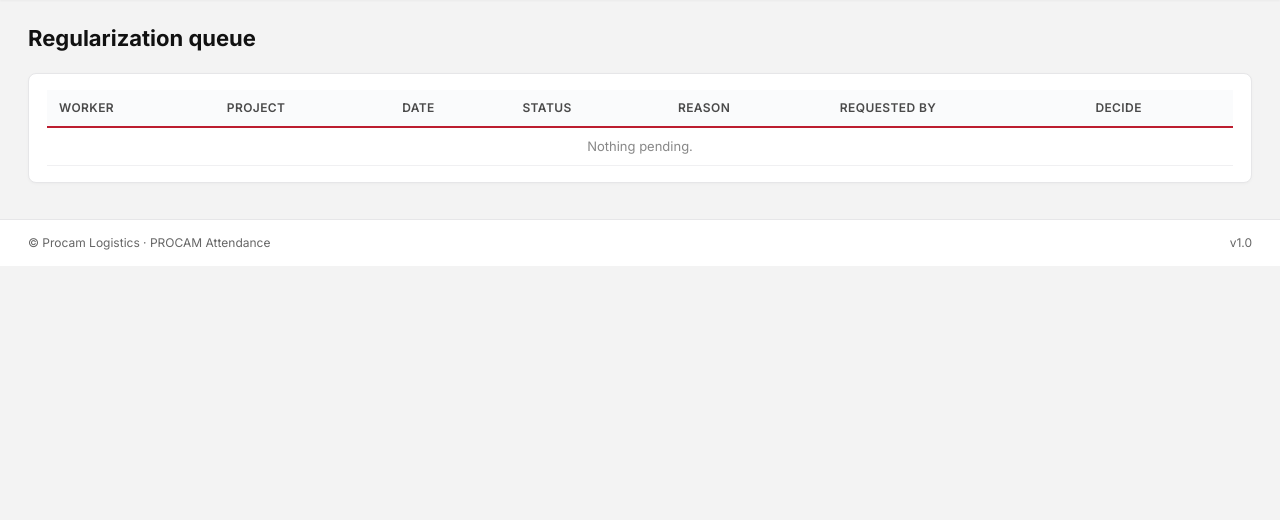
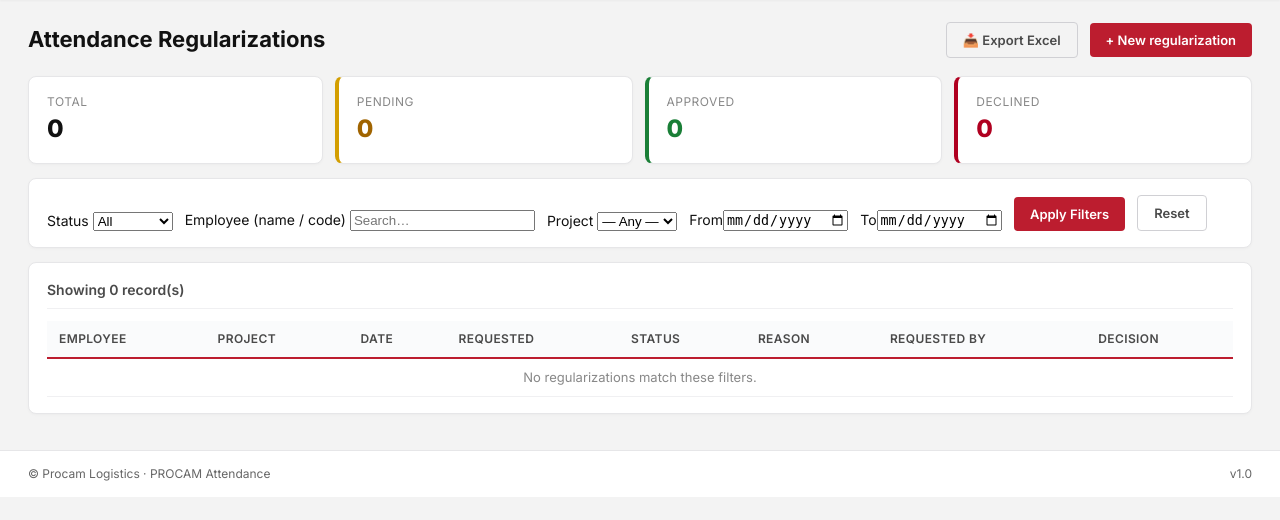
Before and after one commit to Amiish14/attendance-system, a Flask app: page /attendance/regularization/queue in a window 1280 px wide. Shown: the part 106-626 px from the top of the page. Run offline with Flask 3, Linux system fonts and the light colour scheme; a user stored in the database is signed in; some libraries are stand-ins or nearby versions.

Commit message:
feat: Employee Self Attendance (Mode 2) + regularization register
- Self attendance for office staff: face verification, Manager -> HR approval
- Phase 1: GPS/geofence disabled by default (mark from any location)
- Geofencing code + admin screens retained for Phase 2 (toggle to enable)
- Regularization: full register (all employees, all statuses) with filters,
  summary counts, inline approve/decline, and Excel export
- DB self-migrates on boot; kiosk (Mode 1) untouched
- End-to-end tests (28/28 passing)

```diff
--- a/routes/attendance.py
+++ b/routes/attendance.py
@@ -256,14 +256,118 @@ def regularization_new():
                            projects=projects, workers=workers)
 
 
+def _regularization_query():
+    """Build a filtered Regularization query from the request args. Shared by
+       the register view and the Excel export so both apply identical filters.
+       Returns (query, filters_dict)."""
+    status = (request.args.get("status") or "All").strip()
+    q_text = (request.args.get("q") or "").strip()
+    project_id = request.args.get("project_id", type=int)
+    d_from = parse_date(request.args.get("from"))
+    d_to = parse_date(request.args.get("to"))
+
+    q = Regularization.query.join(Worker, Worker.id == Regularization.worker_id)
+    if status and status != "All":
+        q = q.filter(Regularization.status == status)
+    if q_text:
+        like = f"%{q_text}%"
+        q = q.filter(db.or_(Worker.full_name.ilike(like), Worker.code.ilike(like)))
+    if project_id:
+        q = q.filter(Regularization.project_id == project_id)
+    if d_from:
+        q = q.filter(Regularization.work_date >= d_from)
+    if d_to:
+        q = q.filter(Regularization.work_date <= d_to)
+    q = q.order_by(Regularization.created_at.desc())
+    filters = {"status": status, "q": q_text, "project_id": project_id,
+               "from": request.args.get("from") or "", "to": request.args.get("to") or ""}
+    return q, filters
+
+
 @bp.route("/regularization/queue")
 @login_required
 @role_required(ROLE_PROCAM_REP, ROLE_ADMIN)
 def regularization_queue():
-    rows = (Regularization.query
-            .filter_by(status="Pending")
-            .order_by(Regularization.created_at.desc()).all())
-    return render_template("attendance/regularization_queue.html", rows=rows)
+    """Full regularization register — every employee, all statuses, filterable.
+       Pending rows can be approved/declined inline."""
+    q, filters = _regularization_query()
+    rows = q.all()
+    # Summary counts are computed over ALL regularizations (unfiltered) so the
+    # cards give a stable at-a-glance total regardless of the current filter.
+    counts = {
+        "Pending": Regularization.query.filter_by(status="Pending").count(),
+        "Approved": Regularization.query.filter_by(status="Approved").count(),
+        "Declined": Regularization.query.filter_by(status="Declined").count(),
+    }
+    counts["Total"] = counts["Pending"] + counts["Approved"] + counts["Declined"]
+    projects = Project.query.order_by(Project.name).all()
+    return render_template("attendance/regularization_queue.html",
+                           rows=rows, filters=filters, counts=counts,
+                           projects=projects, shown=len(rows))
+
+
+@bp.route("/regularization/export.xlsx")
+@login_required
+@role_required(ROLE_PROCAM_REP, ROLE_ADMIN)
+def regularization_export():
+    """Excel of the currently-filtered regularization register."""
+    from openpyxl import Workbook
+    from openpyxl.styles import Font, PatternFill, Alignment
+    from openpyxl.utils import get_column_letter
+    from flask import send_file
+    import io as _io
+    from utils import to_ist
+
+    q, _ = _regularization_query()
+    rows = q.all()
+
+    wb = Workbook(); ws = wb.active
+    ws.title = "Regularizations"
+    red = PatternFill("solid", fgColor="BC1D2F")
+    white_bold = Font(bold=True, color="FFFFFF")
+
+    headers = ["Code", "Employee", "Project", "Work Date", "Requested Status",
+               "Status", "Reason", "Requested By", "Decided By", "Decided At",
+               "Decision Remark"]
+    ncols = len(headers)
+    ws.merge_cells(start_row=1, start_column=1, end_row=1, end_column=ncols)
+    title = f"PROCAM — Attendance Regularizations ({len(rows)})"
+    ws.cell(row=1, column=1, value=title).font = Font(bold=True, color="FFFFFF", size=13)
+    ws.cell(row=1, column=1).fill = red
+    ws.cell(row=1, column=1).alignment = Alignment(horizontal="center", vertical="center")
+    ws.row_dimensions[1].height = 26
+    for i, h in enumerate(headers, 1):
+        c = ws.cell(row=2, column=i, value=h)
+        c.font = white_bold; c.fill = red
+        c.alignment = Alignment(horizontal="center", vertical="center")
+
+    for i, r in enumerate(rows, start=3):
+        w = r.worker
+        dec_ist = to_ist(r.decided_at)
+        vals = [
+            w.code if w else "",
+            w.full_name if w else "",
+            r.project.name if r.project else "",
+            r.work_date.strftime("%d-%b-%Y") if r.work_date else "",
+            r.requested_status or "",
+            r.status or "",
+            r.reason or "",
+            r.requested_by.username if r.requested_by else "",
+            r.decided_by.username if r.decided_by else "",
+            dec_ist.strftime("%d-%b-%Y %H:%M") if dec_ist else "",
+            r.decision_remark or "",
+        ]
+        for col, val in enumerate(vals, start=1):
+            ws.cell(row=i, column=col, value=val)
+
+    widths = [12, 26, 22, 12, 16, 12, 40, 16, 16, 18, 30]
+    for i, wd in enumerate(widths, start=1):
+        ws.column_dimensions[get_column_letter(i)].width = wd
+
+    buf = _io.BytesIO(); wb.save(buf); buf.seek(0)
+    fn = f"Procam_Regularizations_{date.today():%Y-%m-%d}.xlsx"
+    return send_file(buf, as_attachment=True, download_name=fn,
+                     mimetype="application/vnd.openxmlformats-officedocument.spreadsheetml.sheet")
 
 
 @bp.route("/regularization/<int:rid>/decide", methods=["POST"])
--- a/templates/_partials/topnav.html
+++ b/templates/_partials/topnav.html
@@ -26,7 +26,8 @@
       <div class="pc-nav-dropdown">
         <a href="{{ url_for('vendor.roster') }}">Vendor Roster</a>
         <a href="{{ url_for('client.roster') }}">Client Approval</a>
-        <a href="{{ url_for('attendance.regularization_queue') }}">Regularization Queue</a>
+        <a href="{{ url_for('attendance.regularization_queue') }}">Regularization Register</a>
+        <a href="{{ url_for('attendance.regularization_new') }}">Raise Regularization</a>
         <a href="{{ url_for('admin.face_enrolments') }}">Face Enrolments</a>
         <a href="{{ url_for('admin.import_employees') }}">Import PRERNA</a>
       </div>
@@ -49,7 +50,8 @@
   {% elif current_user.role == ROLE_PROCAM_REP %}
     <a href="{{ url_for('client.dashboard') }}">Dashboard</a>
     <a href="{{ url_for('client.roster') }}">Roster Approval</a>
-    <a href="{{ url_for('attendance.regularization_queue') }}">Regularization Queue</a>
+    <a href="{{ url_for('attendance.regularization_queue') }}">Regularization Register</a>
+    <a href="{{ url_for('attendance.regularization_new') }}">Raise Regularization</a>
     <a href="{{ url_for('self_att.manager_approvals') }}">Team Self Attendance</a>
   {% elif current_user.role == ROLE_VENDOR_REP %}
     <a href="{{ url_for('vendor.dashboard') }}">Dashboard</a>
--- a/templates/attendance/regularization_queue.html
+++ b/templates/attendance/regularization_queue.html
@@ -1,29 +1,95 @@
 {% extends "base.html" %}
-{% block title %}Regularization queue{% endblock %}
+{% block title %}Regularization register{% endblock %}
 {% block content %}
-<h1 class="pc-page-h1">Regularization queue</h1>
+<h1 class="pc-page-h1">Attendance Regularizations
+  <a class="pc-btn pc-btn-ghost" style="margin-left:auto;"
+     href="{{ url_for('attendance.regularization_export', **filters) }}">📥 Export Excel</a>
+  <a class="pc-btn pc-btn-primary" href="{{ url_for('attendance.regularization_new') }}">+ New regularization</a>
+</h1>
+
+{# ---- Summary cards (overall totals, not just the current filter) ---- #}
+<div style="display:flex; gap:12px; flex-wrap:wrap; margin-bottom:14px;">
+  <div class="pc-card" style="flex:1; min-width:150px; margin:0;">
+    <div style="font-size:12px; color:#888; text-transform:uppercase; letter-spacing:.5px;">Total</div>
+    <div style="font-size:24px; font-weight:800;">{{ counts.Total }}</div>
+  </div>
+  <div class="pc-card" style="flex:1; min-width:150px; margin:0; border-left:4px solid #d39e00;">
+    <div style="font-size:12px; color:#888; text-transform:uppercase; letter-spacing:.5px;">Pending</div>
+    <div style="font-size:24px; font-weight:800; color:#a06400;">{{ counts.Pending }}</div>
+  </div>
+  <div class="pc-card" style="flex:1; min-width:150px; margin:0; border-left:4px solid #1a7f37;">
+    <div style="font-size:12px; color:#888; text-transform:uppercase; letter-spacing:.5px;">Approved</div>
+    <div style="font-size:24px; font-weight:800; color:#1a7f37;">{{ counts.Approved }}</div>
+  </div>
+  <div class="pc-card" style="flex:1; min-width:150px; margin:0; border-left:4px solid #b00020;">
+    <div style="font-size:12px; color:#888; text-transform:uppercase; letter-spacing:.5px;">Declined</div>
+    <div style="font-size:24px; font-weight:800; color:#b00020;">{{ counts.Declined }}</div>
+  </div>
+</div>
+
+{# ---- Filters ---- #}
+<form method="get" class="pc-card" style="display:flex; gap:12px; align-items:end; flex-wrap:wrap;">
+  <div><label>Status</label>
+    <select name="status" onchange="this.form.submit()">
+      {% for s in ['All', 'Pending', 'Approved', 'Declined'] %}
+      <option value="{{ s }}" {% if filters.status == s %}selected{% endif %}>{{ s }}</option>
+      {% endfor %}
+    </select>
+  </div>
+  <div><label>Employee (name / code)</label>
+    <input name="q" value="{{ filters.q }}" placeholder="Search…"></div>
+  <div><label>Project</label>
+    <select name="project_id">
+      <option value="">— Any —</option>
+      {% for p in projects %}
+      <option value="{{ p.id }}" {% if filters.project_id == p.id %}selected{% endif %}>{{ p.name }}</option>
+      {% endfor %}
+    </select>
+  </div>
+  <div><label>From</label><input type="date" name="from" value="{{ filters.from }}"></div>
+  <div><label>To</label><input type="date" name="to" value="{{ filters.to }}"></div>
+  <button class="pc-btn pc-btn-primary" type="submit">Apply Filters</button>
+  <a class="pc-btn pc-btn-ghost" href="{{ url_for('attendance.regularization_queue') }}">Reset</a>
+</form>
+
+{# ---- Register table ---- #}
 <div class="pc-card">
+  <h3 style="margin-top:0;">Showing {{ shown }} record(s)</h3>
   <table class="pc-table">
-    <thead><tr><th>Worker</th><th>Project</th><th>Date</th><th>Status</th><th>Reason</th><th>Requested by</th><th>Decide</th></tr></thead>
+    <thead><tr>
+      <th>Employee</th><th>Project</th><th>Date</th><th>Requested</th><th>Status</th>
+      <th>Reason</th><th>Requested by</th><th>Decision</th>
+    </tr></thead>
     <tbody>
     {% for r in rows %}
       <tr>
         <td><b>{{ r.worker.full_name }}</b><br><span style="color:#999;font-size:11px;">{{ r.worker.code }}</span></td>
-        <td>{{ r.project.name }}</td>
+        <td>{{ r.project.name if r.project else '—' }}</td>
         <td>{{ r.work_date }}</td>
-        <td><span class="pc-badge info">{{ r.requested_status }}</span></td>
-        <td style="max-width:280px;">{{ r.reason }}</td>
+        <td>{{ r.requested_status }}</td>
+        <td>
+          <span class="pc-badge {{ 'approved' if r.status == 'Approved' else ('rejected' if r.status == 'Declined' else 'pending') }}">{{ r.status }}</span>
+        </td>
+        <td style="max-width:260px;">{{ r.reason }}</td>
         <td>{{ r.requested_by.username if r.requested_by else "—" }}</td>
         <td>
+          {% if r.status == 'Pending' %}
           <form method="post" action="{{ url_for('attendance.regularization_decide', rid=r.id) }}" style="display:flex; gap:6px;">
-            <input name="remark" placeholder="remark" style="width:140px;">
+            <input name="remark" placeholder="remark" style="width:120px;">
             <button class="pc-btn pc-btn-success" name="decision" value="Approved">Approve</button>
             <button class="pc-btn pc-btn-danger"  name="decision" value="Declined">Decline</button>
           </form>
+          {% else %}
+            <div style="font-size:12px; color:#666;">
+              by <b>{{ r.decided_by.username if r.decided_by else '—' }}</b>
+              {% if r.decided_at %}<br>{{ r.decided_at | ist }}{% endif %}
+              {% if r.decision_remark %}<br><span style="color:#999;">“{{ r.decision_remark }}”</span>{% endif %}
+            </div>
+          {% endif %}
         </td>
       </tr>
     {% else %}
-      <tr><td colspan="7" style="text-align:center;color:#888;">Nothing pending.</td></tr>
+      <tr><td colspan="8" style="text-align:center;color:#888;">No regularizations match these filters.</td></tr>
     {% endfor %}
     </tbody>
   </table>
```
Also changed, not shown: docs/EMPLOYEE_SELF_ATTENDANCE.md (+6 -0 lines), models/__init__.py (+6 -3 lines), routes/admin.py (+30 -4 lines), templates/admin/users.html (+10 -1 lines).
